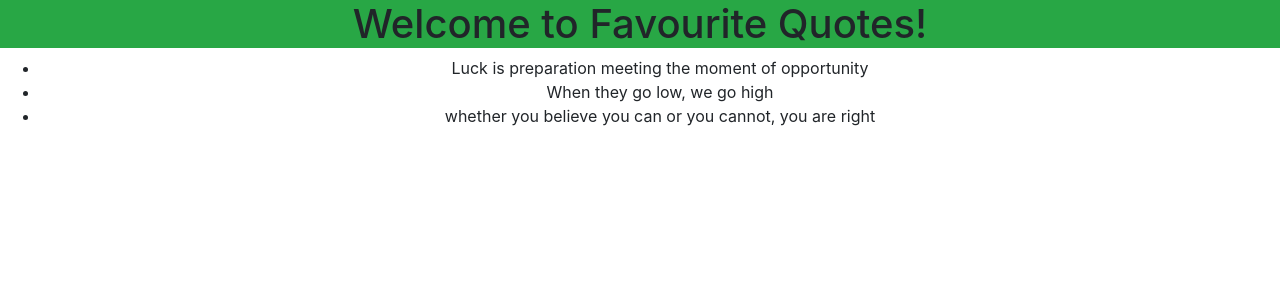
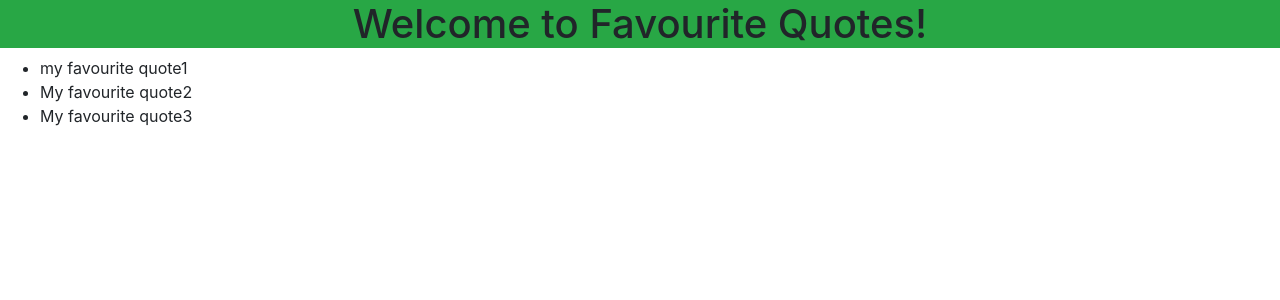
Before and after one commit to Paulwamaria/Quotes, an Angular app: page / in a window 1280 px wide. Shown: the top 300 px of the page. Built offline with nearby package versions, Linux system fonts and the light colour scheme.

Commit message:
Add description and author properties on class quotes

```diff
--- a/src/app/app.component.html
+++ b/src/app/app.component.html
@@ -1,17 +1,14 @@
 <!--The content below is only a placeholder and can be replaced.-->
-<div style="text-align:center">
-  <h1 class="bg-success">
-    Welcome to {{ title }}!
-  </h1>
-  <div>
-    <ul>
-      <li *ngFor='let quote of quotes'>
-        {{quote}}
-      </li>
-    </ul>
+<div>
+  <div class="text-center">
+      <h1 class="bg-success text-align:center">
+          Welcome to {{ title }}!
+      </h1>
   </div>
 
+
 </div>
+<app-quotes></app-quotes>
 <!-- <app-root></app-root> -->
 
 <router-outlet></router-outlet>
--- a/src/app/quotes.ts
+++ b/src/app/quotes.ts
@@ -1,5 +1,6 @@
 export class Quotes {
   id: number;
   name: string;
-
+  description: string;
+  author: string;
 }
--- a/src/app/quotes/quotes.component.html
+++ b/src/app/quotes/quotes.component.html
@@ -1 +1,7 @@
-<p>quotes works!</p>
+<div>
+    <ul>
+      <li *ngFor='let quote of quotes'>
+        {{quote.name}}
+      </li>
+    </ul>
+  </div>
--- a/src/app/quotes/quotes.component.ts
+++ b/src/app/quotes/quotes.component.ts
@@ -1,5 +1,4 @@
 import { Component, OnInit } from '@angular/core';
-// import { Goal } from '../quotes';
 import { Quotes } from '../quotes';
 
 @Component({
@@ -8,10 +7,12 @@ import { Quotes } from '../quotes';
   styleUrls: ['./quotes.component.css']
 })
 export class QuotesComponent implements OnInit {
-  // quotes: Quote= [
+  quotes: Quotes[] = [
+    {id: 1, name: 'my favourite quote1', description: 'This is my first favourite quote', author: 'Paul1'},
+    {id: 2, name: 'My favourite quote2',  description: 'This is my first favourite quote', author: 'Paul1'},
+    {id: 3, name: 'My favourite quote3',  description: 'This is my first favourite quote', author: 'Paul1'},
 
-  // ]
-
+  ];
   constructor() { }
 
   ngOnInit() {
```
